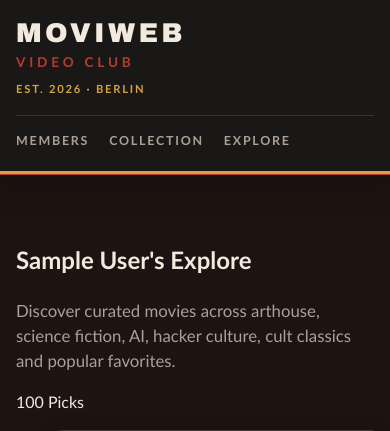
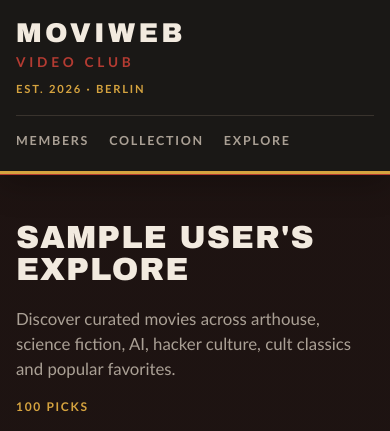
Before and after one commit to DanielMS616/MoviWebApp, a Flask app: page /users/1/movies/explore in a window 390 px wide. Shown: the top 431 px of the page. Run offline with Flask 3, Linux system fonts and the light colour scheme; tables that the repository leaves empty hold one stand-in row (values such as "Sample post").

Commit message:
Style movie explore page

```diff
--- a/static/style.css
+++ b/static/style.css
@@ -2088,6 +2088,234 @@ input {
 
 /*
  * ------------------------------------------------------------
+ * Movie explore page
+ * ------------------------------------------------------------
+ */
+
+
+/*
+ * Explore uses the same overall vertical spacing as Collection
+ * and Search.
+ */
+.explore-page {
+    display: flex;
+    flex-direction: column;
+    gap: 32px;
+}
+
+
+/*
+ * ------------------------------------------------------------
+ * Explore header
+ * ------------------------------------------------------------
+ */
+
+
+/*
+ * The title and recommendation count share one row on larger
+ * screens.
+ */
+.explore-title-row {
+    display: flex;
+    justify-content: space-between;
+    align-items: flex-end;
+    gap: 32px;
+}
+
+
+.explore-title {
+    min-width: 0;
+}
+
+
+.explore-title h1 {
+    margin: 0;
+
+    font-family:
+        "Arial Black",
+        "Trebuchet MS",
+        sans-serif;
+
+    font-size: clamp(2rem, 5vw, 3.7rem);
+    line-height: 1;
+
+    letter-spacing: 0.03em;
+    text-transform: uppercase;
+
+    /*
+     * Long member names may wrap instead of forcing the page
+     * beyond the available screen width.
+     */
+    overflow-wrap: anywhere;
+}
+
+
+/*
+ * The count shows how many recommendations are currently available
+ * on the Explore page.
+ *
+ * Red distinguishes the curated Explore area from the gold search
+ * and collection accents.
+ */
+.explore-count {
+    flex-shrink: 0;
+
+    margin: 0;
+    padding-bottom: 4px;
+
+    color: var(--color-accent-gold);
+
+    font-size: 0.75rem;
+    font-weight: 800;
+
+    letter-spacing: 0.14em;
+    text-transform: uppercase;
+}
+
+
+/*
+ * ------------------------------------------------------------
+ * Explore recommendation grid
+ * ------------------------------------------------------------
+ */
+
+
+/*
+ * Explore uses the same shelf dimensions as Collection and Search.
+ *
+ * auto-fill keeps unused columns available so a small number of
+ * recommendations does not create unusually wide movie cards.
+ */
+.movie-suggestions {
+    margin: 0;
+    padding: 0;
+
+    display: grid;
+
+    grid-template-columns:
+        repeat(
+            auto-fill,
+            minmax(220px, 1fr)
+        );
+
+    align-items: stretch;
+
+    gap: 30px;
+
+    list-style: none;
+}
+
+
+.movie-suggestion {
+    min-width: 0;
+    height: 100%;
+}
+
+
+/*
+ * movie-card already supplies the common DVD-case appearance.
+ *
+ * movie-suggestion-card contains only Explore-specific adjustments.
+ */
+.movie-suggestion-card {
+    height: 100%;
+}
+
+
+/*
+ * The red label gives curated recommendations a small visual
+ * distinction from normal catalog search results.
+ */
+.movie-suggestion-card .movie-case-label {
+    color: var(--color-accent-gold);
+}
+
+
+/*
+ * A fixed title area helps recommendation cards remain aligned even
+ * when movie titles have different lengths.
+ */
+.movie-suggestion-card .movie-title-block {
+    height: 3.2rem;
+}
+
+
+.movie-suggestion-card .movie-details {
+    margin-top: 14px;
+}
+
+
+/*
+ * ------------------------------------------------------------
+ * Explore tags
+ * ------------------------------------------------------------
+ */
+
+
+/*
+ * Tags explain why MoviWeb included a movie in the curated list.
+ *
+ * They may contain several values, so flex-wrap allows them to move
+ * onto another line without widening the movie card.
+ */
+.movie-tags {
+    margin-top: 14px;
+
+    display: flex;
+    flex-wrap: wrap;
+    gap: 6px;
+}
+
+
+/*
+ * Explore tags deliberately look like small archive labels rather
+ * than regular movie metadata.
+ */
+.movie-tag {
+    padding: 5px 7px;
+
+    background: var(--color-background);
+    color: var(--color-text-muted);
+
+    border: 1px solid var(--color-border);
+    border-radius: 2px;
+
+    font-size: 0.56rem;
+    font-weight: 800;
+
+    letter-spacing: 0.09em;
+    text-transform: uppercase;
+}
+
+
+/*
+ * ------------------------------------------------------------
+ * Explore feedback
+ * ------------------------------------------------------------
+ */
+
+
+/*
+ * If the curated recommendation file contains no movies, Explore
+ * still keeps the normal page structure and displays a clear
+ * message instead of an empty area.
+ */
+.explore-message {
+    margin: 0;
+    padding: 24px;
+
+    background: var(--color-surface);
+
+    border: 1px dashed var(--color-border);
+
+    color: var(--color-text-muted);
+
+    text-align: center;
+}
+
+
+/*
+ * ------------------------------------------------------------
  * Empty collection and navigation
  * ------------------------------------------------------------
  */
@@ -2151,6 +2379,12 @@ input {
         align-items: flex-start;
         flex-direction: column;
         gap: 16px;
+    }
+
+    .explore-title-row {
+    align-items: flex-start;
+    flex-direction: column;
+    gap: 16px;
     }
 
     .movie-discovery {
@@ -2187,7 +2421,12 @@ input {
     }
 
     .search-results {
-    grid-template-columns: 1fr;
-    gap: 24px;
+        grid-template-columns: 1fr;
+        gap: 24px;
     }
-}
+
+    .movie-suggestions {
+        grid-template-columns: 1fr;
+        gap: 24px;
+    }
+}
```
